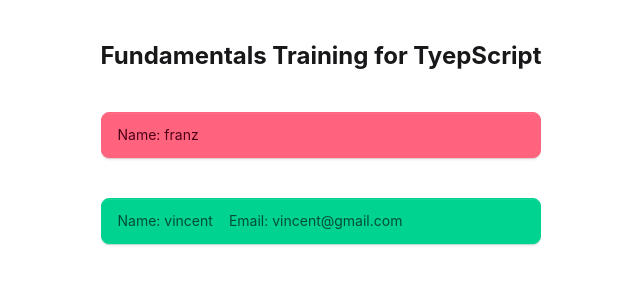
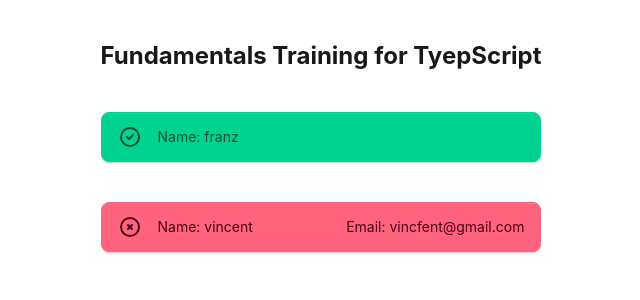
Before and after one commit to FranzVincentTogonon26/TypeScript-Training, a React (Vite) app: page / in a window 1280 px wide. Shown: the top 300 px of the page, without its empty margins (319-959 px from the left). Built offline with nearby package versions, Linux system fonts and the light colour scheme.

Commit message:
update challange

```diff
--- a/src/App.tsx
+++ b/src/App.tsx
@@ -23,7 +23,7 @@ function App() {
 
         {/* Challange */}
         <Component type="basic" name="franz" />
-        <Component type="advanced" name="vincent" email="vincent@gmail.com" />
+        <Component type="advanced" name="vincent" email="vincfent@gmail.com" />
       </div>
     </div>
   );
--- a/src/components/challange.tsx
+++ b/src/components/challange.tsx
@@ -1,23 +1,83 @@
-type NameProps = {
-  type: 'basic' | 'advanced';
+// type NameProps = {
+//   type: 'basic' | 'advanced';
+//   name: string;
+//   email?: string;
+// };
+
+// function Component(pros: NameProps) {
+//   const { type, name, email } = pros;
+
+//   const alertType = type === 'basic' ? 'alert-error' : 'alert-success';
+//   const classname = `alert ${alertType}`;
+
+//   return (
+//     <div className="space-y-4">
+//       <div className={classname}>
+//         <p>Name: {name}</p>
+//         {email && <p>Email: {email}</p>}
+//       </div>
+//     </div>
+//   );
+// }
+
+// export default Component;
+
+type BasicProfileProps = {
+  type: 'basic';
   name: string;
-  email?: string;
 };
 
-function Component(pros: NameProps) {
-  const { type, name, email } = pros;
+type AdvanceProfileProps = {
+  type: 'advanced';
+  name: string;
+  email: string;
+};
 
-  const alertType = type === 'basic' ? 'alert-error' : 'alert-success';
-  const classname = `alert ${alertType}`;
+type ProfileProps = BasicProfileProps | AdvanceProfileProps;
 
-  return (
-    <div className="space-y-4">
-      <div className={classname}>
-        <p>Name: {name}</p>
-        {email && <p>Email: {email}</p>}
+function Component(props: ProfileProps) {
+  const { type, name } = props;
+
+  if (type === 'basic') {
+    return (
+      <div role="alert" className="alert alert-success">
+        <svg
+          xmlns="http://www.w3.org/2000/svg"
+          className="h-6 w-6 shrink-0 stroke-current"
+          fill="none"
+          viewBox="0 0 24 24"
+        >
+          <path
+            stroke-linecap="round"
+            stroke-linejoin="round"
+            stroke-width="2"
+            d="M9 12l2 2 4-4m6 2a9 9 0 11-18 0 9 9 0 0118 0z"
+          />
+        </svg>
+        <span>Name: {name}</span>
       </div>
-    </div>
-  );
+    );
+  } else {
+    return (
+      <div role="alert" className="alert alert-error">
+        <svg
+          xmlns="http://www.w3.org/2000/svg"
+          className="h-6 w-6 shrink-0 stroke-current"
+          fill="none"
+          viewBox="0 0 24 24"
+        >
+          <path
+            stroke-linecap="round"
+            stroke-linejoin="round"
+            stroke-width="2"
+            d="M10 14l2-2m0 0l2-2m-2 2l-2-2m2 2l2 2m7-2a9 9 0 11-18 0 9 9 0 0118 0z"
+          />
+        </svg>
+        <span>Name: {name}</span>
+        <span>Email: {props.email}</span>
+      </div>
+    );
+  }
 }
 
 export default Component;
```
